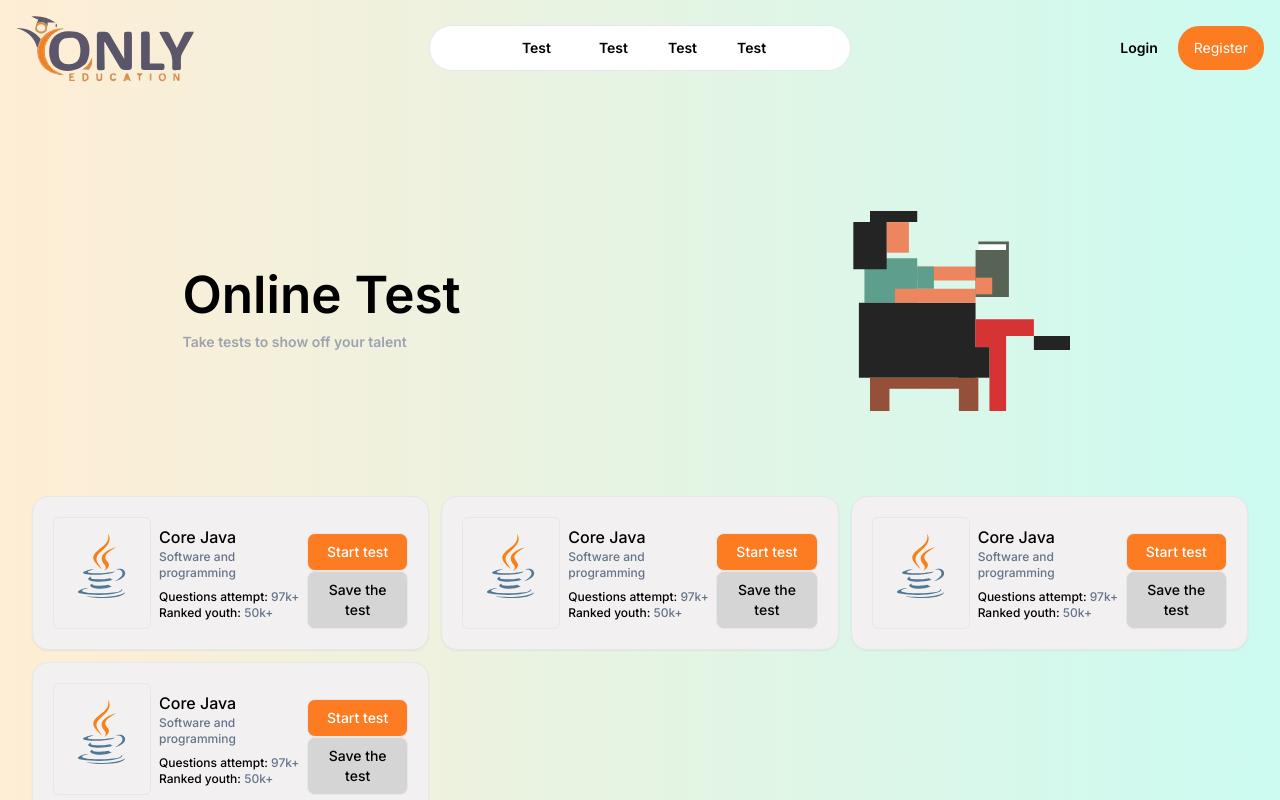
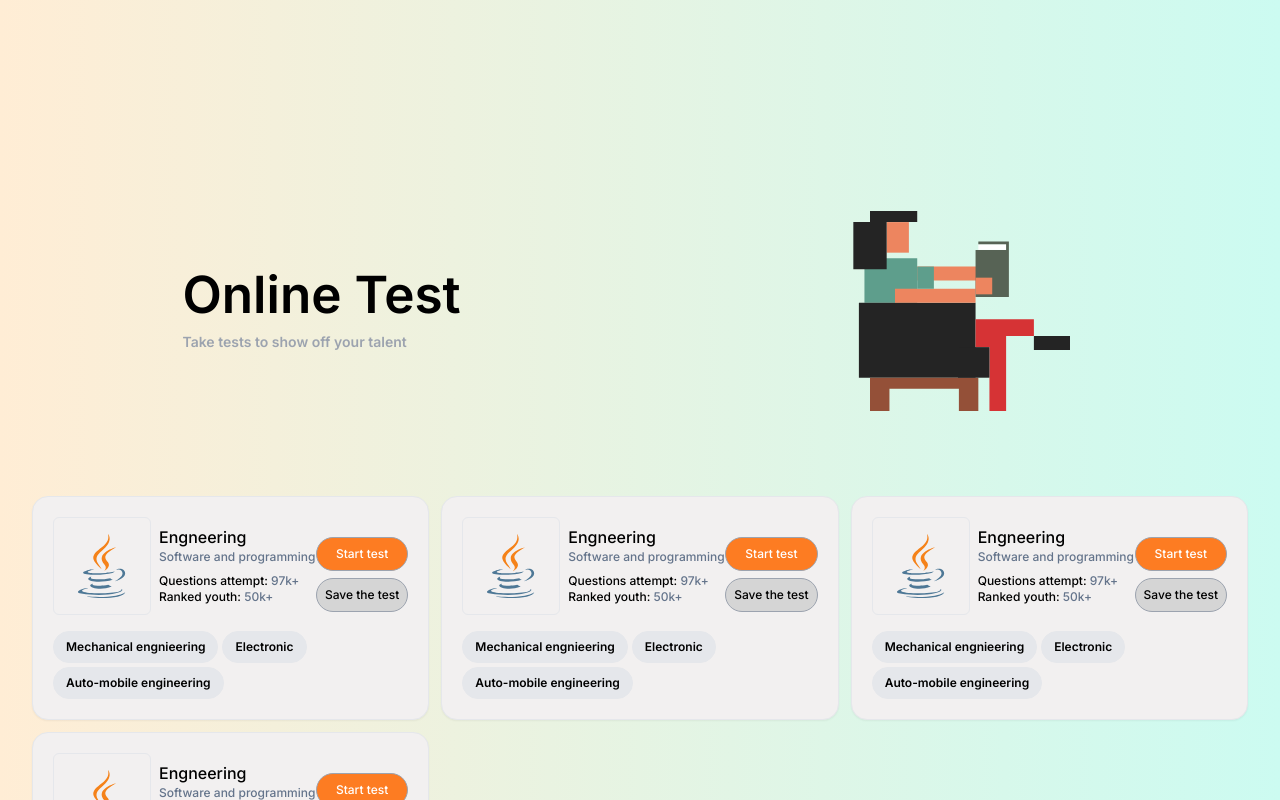
Before and after one commit to Sammk21/only-edu-test, a Next.js app in the folder only-edu-test/: page / in a window 1280 px wide. Shown: the top 800 px of the page. Built offline with nearby package versions, Linux system fonts and the light colour scheme.

Commit message:
added category cards and navbar

```diff
--- a/only-edu-test/src/app/layout.js
+++ b/only-edu-test/src/app/layout.js
@@ -1,7 +1,9 @@
 import { Inter } from "next/font/google";
 import "./globals.css";
-import Nav from "@/modules/layout/templates/nav";
+import Nav, { FloatingNav } from "@/modules/layout/templates/nav";
 import Footer from "@/modules/layout/templates/footer/index";
+import { FaHome, FaUser } from "react-icons/fa";
+import { FaMessage } from "react-icons/fa6";
 
 const inter = Inter({
   subsets: ["latin"],
@@ -14,12 +16,28 @@ export const metadata = {
   title: "Create Next App",
   description: "Generated by create next app",
 };
-
+const navItems = [
+  {
+    name: "Home",
+    link: "/",
+    icon: <FaHome className="h-4 w-4 text-neutral-500 dark:text-white" />,
+  },
+  {
+    name: "About",
+    link: "/about",
+    icon: <FaUser className="h-4 w-4 text-neutral-500 dark:text-white" />,
+  },
+  {
+    name: "Contact",
+    link: "/contact",
+    icon: <FaMessage className="h-4 w-4 text-neutral-500 dark:text-white" />,
+  },
+];
 export default function RootLayout({ children }) {
   return (
     <html lang="en">
       <body className={inter.className}>
-        <Nav />
+        <FloatingNav navItems={navItems} />
         <div className="">{children}</div>
         <Footer />
       </body>
--- a/only-edu-test/src/app/page.js
+++ b/only-edu-test/src/app/page.js
@@ -80,7 +80,7 @@ export default function Home() {
               </svg>
             </div>
           </div>
-          <div className="grid lg:grid-cols-3 grid-rows-3 gap-3 px-6 sm:grid-cols-2 grid-cols-1">
+          <div className="grid xl:grid-cols-3 grid-rows-3 gap-3 px-6 lg:grid-cols-2 grid-cols-1">
             <TestCards />
             <TestCards />
             <TestCards />
--- a/only-edu-test/src/modules/layout/templates/nav/index.jsx
+++ b/only-edu-test/src/modules/layout/templates/nav/index.jsx
@@ -1,51 +1,72 @@
-import { BsPerson } from "react-icons/bs";
+"use client";
+import React, { useState } from "react";
+import {
+  motion,
+  AnimatePresence,
+  useScroll,
+  useMotionValueEvent,
+} from "framer-motion";
+import { cn } from "@/util/cn";
 import Link from "next/link";
-import Logo from "@/modules/logo/logo";
 
-export default async function Nav() {
+export const FloatingNav = ({ navItems, className }) => {
+  const { scrollYProgress } = useScroll();
+
+  const [visible, setVisible] = useState(false);
+
+  useMotionValueEvent(scrollYProgress, "change", (current) => {
+    // Check if current is not undefined and is a number
+    if (typeof current === "number") {
+      let direction = current - scrollYProgress.getPrevious();
+
+      if (scrollYProgress.get() < 0) {
+        setVisible(false);
+      } else {
+        if (direction < 0) {
+          setVisible(true);
+        } else {
+          setVisible(false);
+        }
+      }
+    }
+  });
+
   return (
-    <>
-      <div className="fixed top-0 inset-x-0 z-50 group  border-[#9c9c9c68] uppercase">
-        <header className="relative h-20 sm:h-[6rem]  mx-auto ">
-          <nav className=" flex items-center justify-end w-full h-full px-4">
-            <div className=" h-full flex items-center">
-              <div className="h-full ">
-                <div className="absolute top-4 left-4">
-                  <Logo />
-                </div>
-              </div>
-            </div>
-            <div className="px-5">
-              <div className="flex gap-x-8 text-sm absolute top-1/2 left-1/2 -translate-x-1/2  border -translate-y-1/2 capitalize bg-white px-20 rounded-full font-semibold ">
-                <button href="/" className="txt-compact-xlarge-plus p-3">
-                  Test
-                </button>{" "}
-                <button href="/" className="txt-compact-xlarge-plus p-1">
-                  Test
-                </button>{" "}
-                <button href="/" className="txt-compact-xlarge-plus p-1">
-                  Test
-                </button>{" "}
-                <button href="/" className="txt-compact-xlarge-plus p-1">
-                  Test
-                </button>
-              </div>
-            </div>
-            <div className="flex gap-x-5  justify-center items-center text-sm font-semibold">
-              <button class="cursor-pointer flex justify-between text-center text-black">
-                <span>Login</span>
-              </button>
-
-              <button class="hero-sticky-button whitespace-nowrap px-4 py-3 rounded-[21px] text-white  bg-[#fd7c22] justify-center relative overflow-hidden flex items-center font-normal duration-200 ease-in-out transition-colors">
-                <span className="flex flex-col overflow-hidden h-[1.2rem]">
-                  <span>Register</span>
-                  <span>Register</span>
-                </span>
-              </button>
-            </div>
-          </nav>
-        </header>
-      </div>
-    </>
+    <AnimatePresence mode="wait">
+      <motion.div
+        initial={{
+          opacity: 1,
+          y: -100,
+        }}
+        animate={{
+          y: visible ? 0 : -100,
+          opacity: visible ? 1 : 0,
+        }}
+        transition={{
+          duration: 0.2,
+        }}
+        className={cn(
+          "flex max-w-fit  fixed top-10 inset-x-0 mx-auto border border-transparent dark:border-white/[0.2] rounded-full dark:bg-black bg-white shadow-[0px_2px_3px_-1px_rgba(0,0,0,0.1),0px_1px_0px_0px_rgba(25,28,33,0.02),0px_0px_0px_1px_rgba(25,28,33,0.08)] z-[5000] pr-2 pl-8 py-2  items-center justify-center space-x-4",
+          className
+        )}
+      >
+        {navItems.map((navItem, idx) => (
+          <Link
+            key={`link-${idx}`}
+            href={navItem.link}
+            className={cn(
+              "relative dark:text-neutral-50 items-center flex space-x-1 text-neutral-600 dark:hover:text-neutral-300 hover:text-neutral-500"
+            )}
+          >
+            <span className="block sm:hidden">{navItem.icon}</span>
+            <span className="hidden sm:block text-sm">{navItem.name}</span>
+          </Link>
+        ))}
+        <button className="border text-sm font-medium relative border-neutral-200 dark:border-white/[0.2] text-black dark:text-white px-4 py-2 rounded-full">
+          <span>Login</span>
+          <span className="absolute inset-x-0 w-1/2 mx-auto -bottom-px bg-gradient-to-r from-transparent via-blue-500 to-transparent  h-px" />
+        </button>
+      </motion.div>
+    </AnimatePresence>
   );
-}
+};
--- a/only-edu-test/src/modules/test-cards/index.jsx
+++ b/only-edu-test/src/modules/test-cards/index.jsx
@@ -2,8 +2,8 @@ import React from "react";
 
 const TestCards = () => {
   return (
-    <div className="aspect-auto bg-[#f2f0f0]  rounded-2xl border shadow-sm p-5">
-      <div className="flex justify-between">
+    <div className="aspect-auto bg-[#f2f0f0] rounded-2xl border shadow-sm p-5 grid  h-fit">
+      <div className="flex justify-between aspect-auto">
         <div className="flex">
           <div className="p-4 border rounded-md">
             <svg
@@ -31,7 +31,7 @@ const TestCards = () => {
             </svg>
           </div>
           <div className="py-2 ml-2 font-medium flex flex-col">
-            <h5>Core Java</h5>
+            <h5>Engneering</h5>
             <h5 className="text-xs text-slate-500">
               <span>Software and programming</span>
             </h5>
@@ -43,14 +43,25 @@ const TestCards = () => {
             </h5>
           </div>
         </div>
-        <div className="flex justify-around flex-col mt-4 text-sm">
-          <button className="bg-[#fd7c22] text-white font-medium border py-2 px-2 rounded-lg">
-            Start test
+        <div className="flex justify-around flex-col mt-4 text-xs">
+          <button className="bg-[#fd7c22] text-white font-medium border border-gray-400 py-2 px-2 rounded-full">
+            <span className="w-full">Start test</span>
           </button>
-          <button className="bg-[#d5d5d5] text-black font-medium border py-2 px-2 rounded-lg">
-            Save the test
+          <button className="bg-[#d5d5d5] text-black font-medium border border-gray-400 py-2 px-2 rounded-full">
+            <span className="w-full">Save the test</span>
           </button>
         </div>
+      </div>
+      <div className="options pt-4 flex flex-wrap aspect-auto gap-y-1 gap-x-1">
+        <button className="px-3 py-1 max-w-fit h-8 text-black text-xs rounded-full font-semibold hover:shadow-sm cursor-pointer border bg-gray-200 hover:bg-gray-200/70  ">
+          Mechanical engnieering
+        </button>
+        <button className="px-3 py-1  max-w-fit h-8 text-black text-xs rounded-full font-semibold hover:shadow-sm cursor-pointer border bg-gray-200  hover:bg-gray-200/70 ">
+          Electronic
+        </button>
+        <button className="px-3 py-1 max-w-fit h-8 text-black text-xs rounded-full font-semibold hover:shadow-sm cursor-pointer border bg-gray-200 hover:bg-gray-200/70 ">
+          Auto-mobile engineering
+        </button>
       </div>
     </div>
   );
--- /dev/null
+++ b/only-edu-test/src/util/cn.js
@@ -0,0 +1,6 @@
+import { clsx } from "clsx";
+import { twMerge } from "tailwind-merge";
+
+export function cn(...inputs) {
+  return twMerge(clsx(inputs));
+}
```
Also changed, not shown: only-edu-test/package.json (+8 -4 lines), only-edu-test/src/app/globals.css (line endings or trailing spaces), 1 other file (tests, documents, lock files or other folders).
